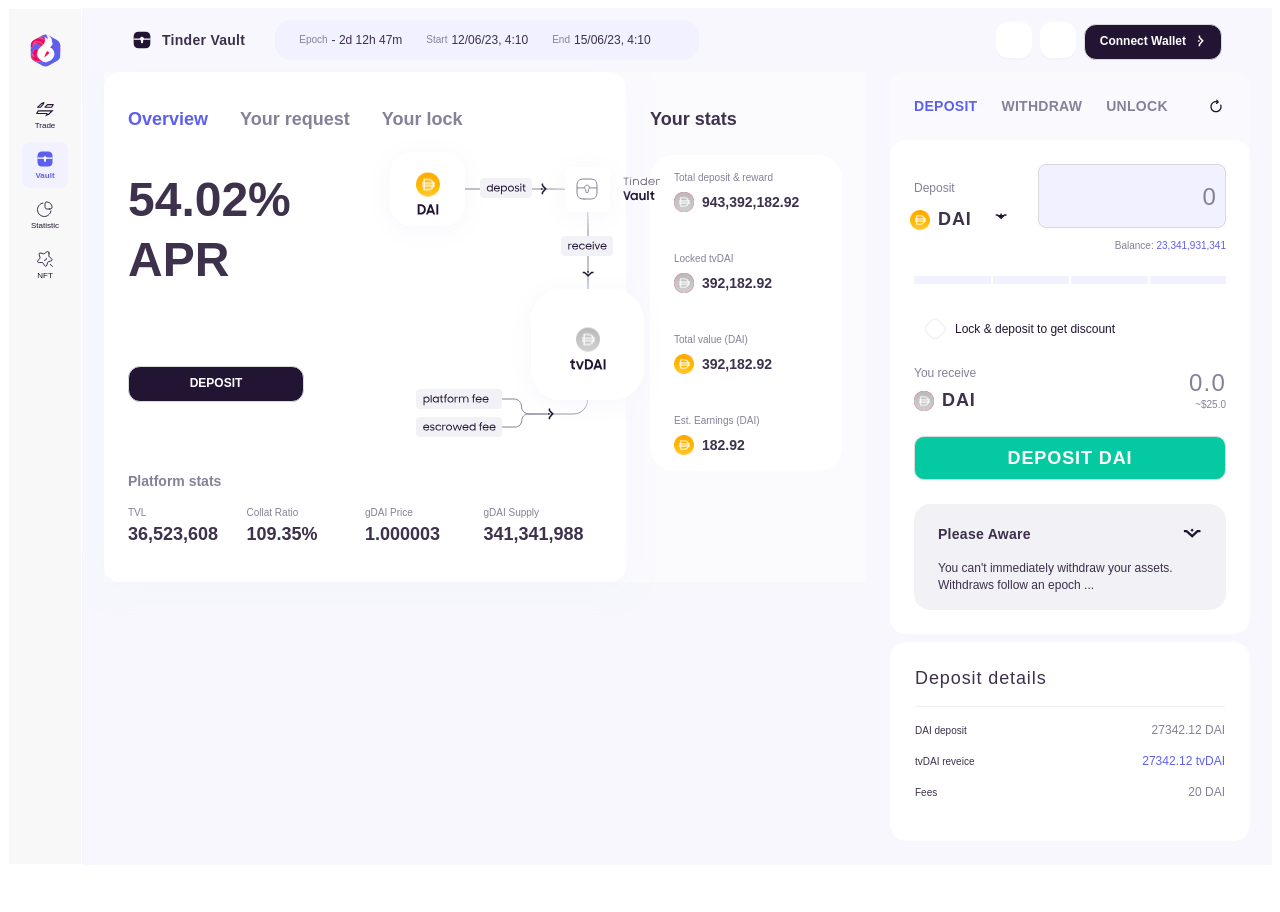
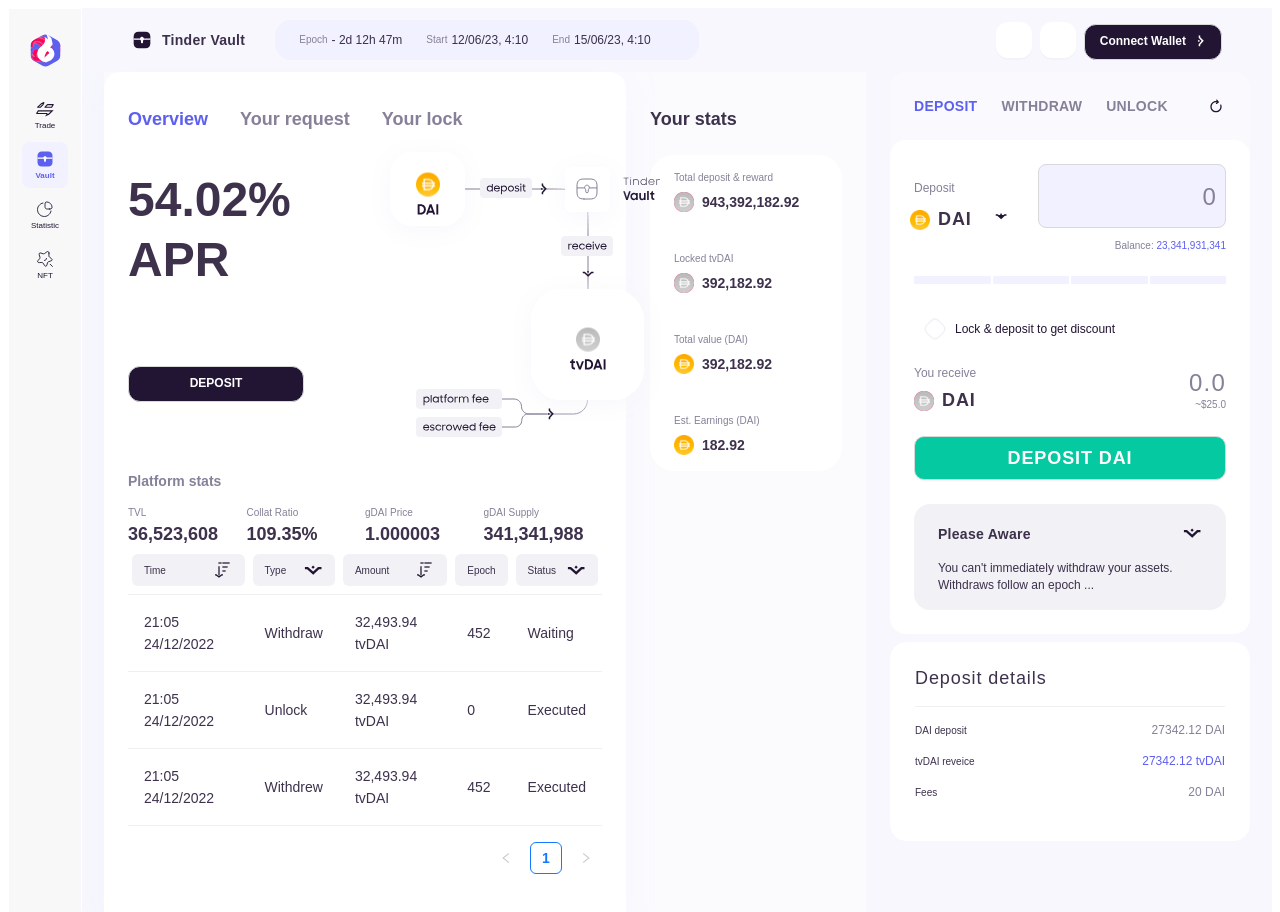
Before and after one commit to tiennguyen-ftu-k52/vault-ui, a React (Vite) app: page / in a window 1280 px wide. Shown: the top 912 px of the page. Before the commit the page ends 873 px from the top, so only its background shows below. Built offline with nearby package versions, Linux system fonts and the light colour scheme; some icons are missing; the HTML template or start-up script is replaced by a standard one.

Commit message:
Add your request table

```diff
--- /dev/null
+++ b/src/pages/vaults/VaultOverview/YourRequest/index.module.scss
@@ -0,0 +1,33 @@
+@import '../../../../styles/variables.scss';
+
+.table {
+  :global {
+    .ant-table-thead > tr > th {
+      background-color: transparent !important;
+      padding: 8px 4px;
+    }
+
+    .ant-table-cell:before {
+      background-color: transparent !important;
+    }
+  }
+}
+
+.titleContainer {
+  font-weight: 500;
+  display: flex;
+  flex-direction: row;
+  align-items: center;
+  justify-content: space-between;
+  height: 32px;
+  background: $color-black-bg;
+  border-radius: 6px;
+  padding: 8px 12px;
+  font-size: 10px;
+  line-height: 13px;
+}
+
+.titleText {
+  font-size: 10px;
+  line-height: 13px;
+}
--- /dev/null
+++ b/src/pages/vaults/VaultOverview/YourRequest/index.tsx
@@ -0,0 +1,105 @@
+import { Table } from 'antd'
+import { ReactComponent as ArrowDownIcon } from '../../../../assets/icons/arrow-down.svg'
+import { ReactComponent as SortDownIcon } from '../../../../assets/icons/sort-down.svg'
+import styles from './index.module.scss'
+
+const { Column } = Table
+
+interface DataType {
+  key: React.Key
+  time: string
+  type: string
+  amount: string
+  epoch: number
+  status: string
+}
+
+const data: DataType[] = [
+  {
+    key: '1',
+    time: '21:05 24/12/2022',
+    type: 'Withdraw',
+    amount: '32,493.94 tvDAI',
+    epoch: 452,
+    status: 'Waiting',
+  },
+  {
+    key: '2',
+    time: '21:05 24/12/2022',
+    type: 'Unlock',
+    amount: '32,493.94 tvDAI',
+    epoch: 0,
+    status: 'Executed',
+  },
+  {
+    key: '3',
+    time: '21:05 24/12/2022',
+    type: 'Withdrew',
+    amount: '32,493.94 tvDAI',
+    epoch: 452,
+    status: 'Executed',
+  },
+]
+
+function ColumnTitle({ text, icon }: { text: string; icon?: React.ReactNode }) {
+  return (
+    <div className={styles.titleContainer}>
+      <span className={styles.titleText}>{text}</span>
+      {icon && <span className={styles.titleIcon}>{icon}</span>}
+    </div>
+  )
+}
+
+function YourRequest() {
+  return (
+    <Table className={styles.table} dataSource={data}>
+      <Column
+        title={
+          <ColumnTitle
+            text="Time"
+            icon={<SortDownIcon width={20} height={20} />}
+          />
+        }
+        dataIndex="time"
+        key="time"
+      />
+      <Column
+        title={
+          <ColumnTitle
+            text="Type"
+            icon={<ArrowDownIcon width={20} height={20} />}
+          />
+        }
+        dataIndex="type"
+        key="type"
+      />
+      <Column
+        title={
+          <ColumnTitle
+            text="Amount"
+            icon={<SortDownIcon width={20} height={20} />}
+          />
+        }
+        dataIndex="amount"
+        key="amount"
+      />
+      <Column
+        title={<ColumnTitle text="Epoch" />}
+        dataIndex="epoch"
+        key="epoch"
+      />
+      <Column
+        title={
+          <ColumnTitle
+            text="Status"
+            icon={<ArrowDownIcon width={20} height={20} />}
+          />
+        }
+        dataIndex="status"
+        key="status"
+      />
+    </Table>
+  )
+}
+
+export default YourRequest
--- a/src/pages/vaults/VaultOverview/index.tsx
+++ b/src/pages/vaults/VaultOverview/index.tsx
@@ -4,6 +4,7 @@ import cs from 'classnames'
 import vaultGraph from '../../../assets/images/vault-graph.svg'
 import styles from './index.module.scss'
 import PrimaryButton from '../../../components/PrimaryButton'
+import YourRequest from './YourRequest'
 
 const TAB_ITEMS = [
   {
@@ -78,6 +79,8 @@ function VaultOverview() {
           </Col>
         </Row>
       </div>
+
+      <YourRequest />
     </div>
   )
 }
```
Also changed, not shown: src/assets/icons/sort-down.svg (added).
